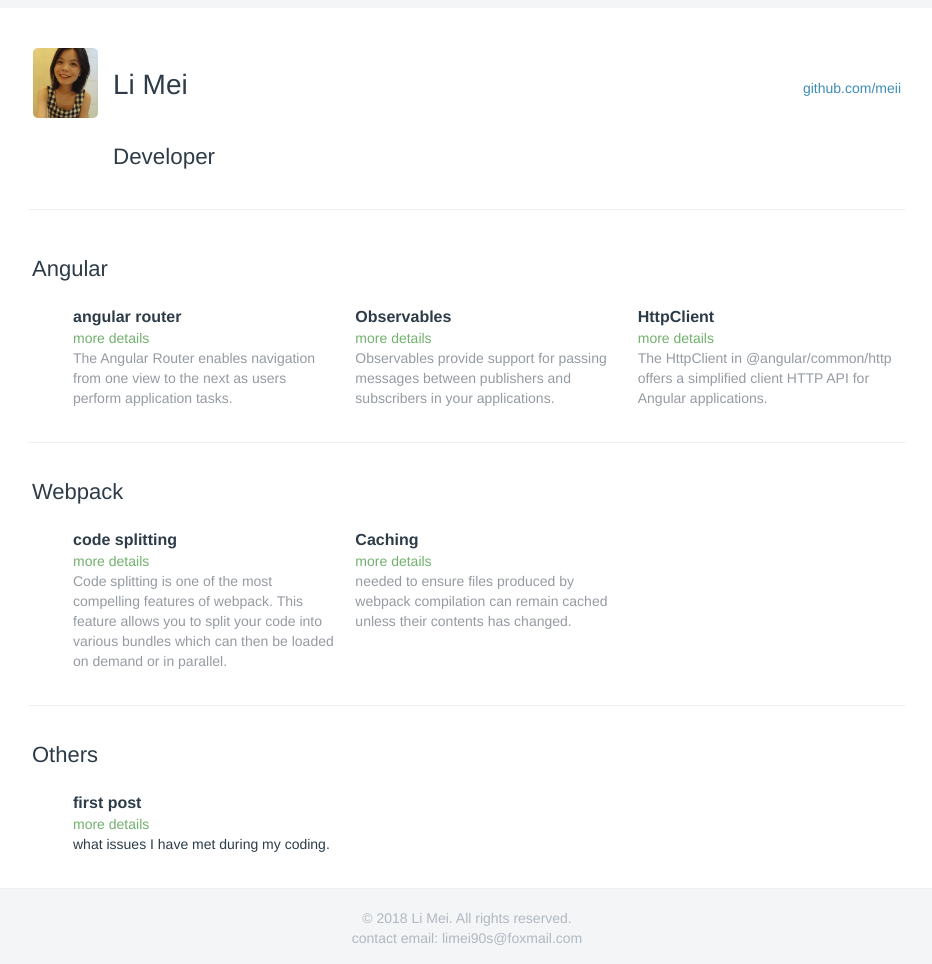
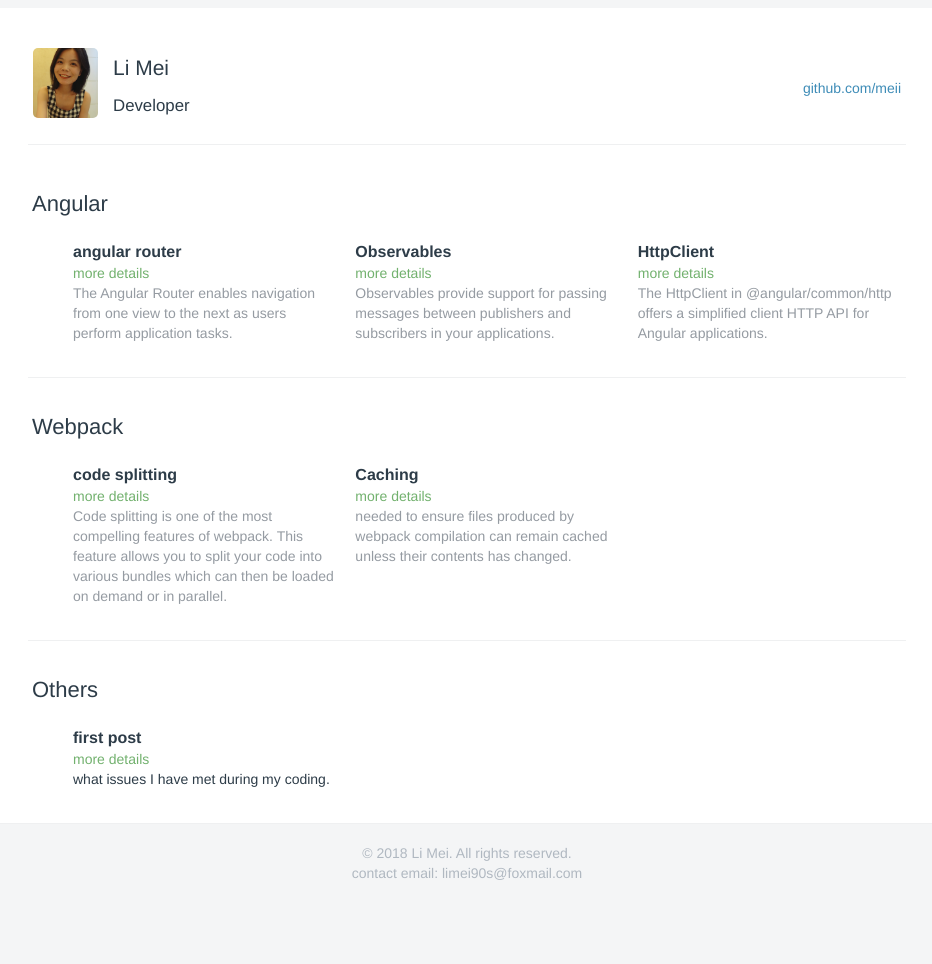
Before and after one commit to LiMeii/LiMeii.github.io, a Jekyll site: the page built from index.html, in a window 1280 px wide. Shown: the whole page, without its empty margins (181-1113 px from the left). Built offline with Jekyll 4.4.1, drawn with Linux system fonts in a browser that asks for light colours; after the commit the page ends 900 px from its top, so only the background shows below that.

Commit message:
Update base.css

```diff
--- a/assets/base.css
+++ b/assets/base.css
@@ -444,8 +444,8 @@ p {
 }
 
 .profile-name {
-    font-size: 2em;
-    line-height: 2.57143em;
+    font-size: 1.5em;
+    line-height: 1.8em;
     -webkit-box-orient: vertical;
     -moz-box-orient: vertical;
     -ms-box-orient: vertical;
```
